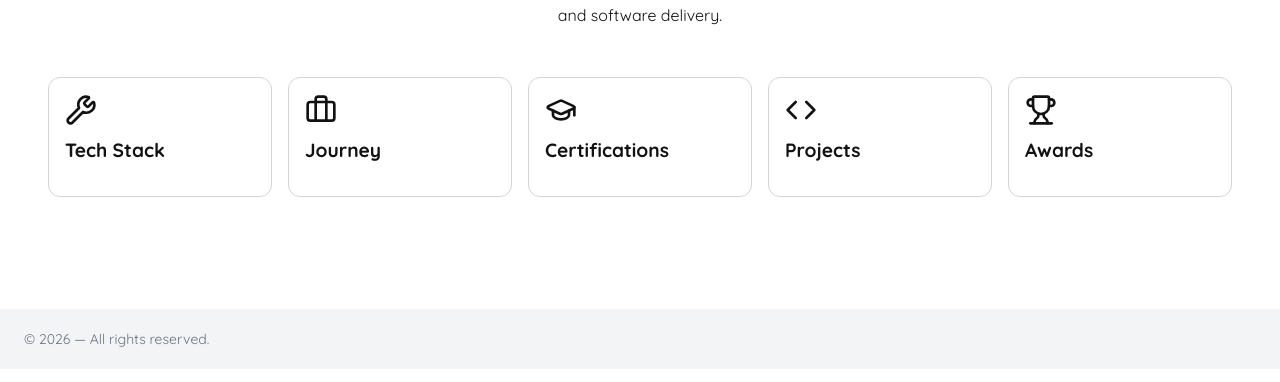
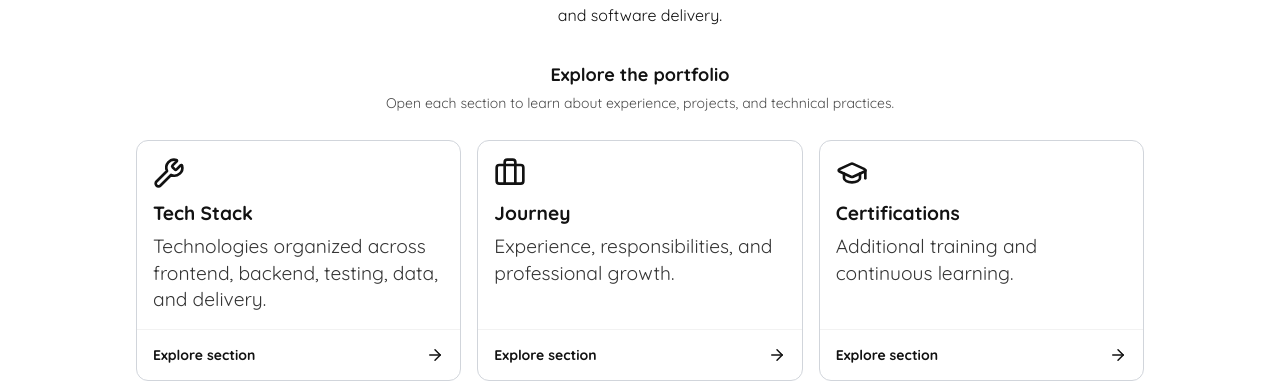
Before and after one commit to Baldacine/react-clean-frontend, a React (Vite) app: page / in a window 1280 px wide. Shown: the part 431-813 px from the top of the page. Built offline with nearby package versions, Linux system fonts and the light colour scheme; no server answers.

Commit message:
feat: make portfolio cards more intuitive

```diff
--- a/src/assets/locales/en/translation.json
+++ b/src/assets/locales/en/translation.json
@@ -23,6 +23,18 @@
             "Certifications": "Certifications",
             "Projects": "Projects",
             "Awards": "Awards"
+        },
+        "section_descriptions": {
+            "TechStack": "Technologies organized across frontend, backend, testing, data, and delivery.",
+            "Journey": "Experience, responsibilities, and professional growth.",
+            "Certifications": "Additional training and continuous learning.",
+            "Projects": "Full Stack cases, frontend architecture, and professional projects.",
+            "Awards": "Recognition, initiatives, and relevant contributions."
+        },
+        "navigation": {
+            "title": "Explore the portfolio",
+            "subtitle": "Open each section to learn about experience, projects, and technical practices.",
+            "explore": "Explore section"
         },
         "modal": {
             "close": "Close",
@@ -144,6 +156,13 @@
             ],
             "use_cases": {
                 "view_project": "View project",
+                "view_repository": "View on GitHub",
+                "view_details": "View details",
+                "repository_label": "Public repository",
+                "buu_category": "SaaS product · Web and Mobile",
+                "clean_architecture_category": "Technical project · Frontend",
+                "stars": "{{count}} stars",
+                "forks": "{{count}} forks",
                 "buu_desc": "Full Stack SaaS scheduling platform for Web and Mobile, built with React, React Native, Node.js, TypeScript, PostgreSQL, and REST APIs. Work covered the complete product cycle: frontend, mobile, backend, database, infrastructure, integrations, CI/CD, and continuous product evolution.",
                 "clean_architecture_desc": "Frontend architecture portfolio built with React 19 and TypeScript. It demonstrates feature-based organization, clear boundaries, server-state management with React Query, client-state management with Zustand, internationalization, accessible components, and behavior-focused tests with Vitest and React Testing Library.",
                 "other_desc": "Strategic dashboards and real-time KPIs.",
--- a/src/assets/locales/es/translation.json
+++ b/src/assets/locales/es/translation.json
@@ -23,6 +23,18 @@
             "Certifications": "Certificaciones",
             "Projects": "Proyectos",
             "Awards": "Premios"
+        },
+        "section_descriptions": {
+            "TechStack": "Tecnologías organizadas por frontend, backend, pruebas, datos y delivery.",
+            "Journey": "Experiencia, responsabilidades y evolución profesional.",
+            "Certifications": "Formación complementaria y aprendizaje continuo.",
+            "Projects": "Casos Full Stack, arquitectura frontend y proyectos profesionales.",
+            "Awards": "Reconocimientos, iniciativas y contribuciones relevantes."
+        },
+        "navigation": {
+            "title": "Explora el portafolio",
+            "subtitle": "Accede a cada sección para conocer experiencias, proyectos y prácticas técnicas.",
+            "explore": "Explorar sección"
         },
         "modal": {
             "close": "Cerrar",
@@ -144,6 +156,13 @@
             ],
             "use_cases": {
                 "view_project": "Ver proyecto",
+                "view_repository": "Ver en GitHub",
+                "view_details": "Ver detalles",
+                "repository_label": "Repositorio público",
+                "buu_category": "Producto SaaS · Web y Mobile",
+                "clean_architecture_category": "Proyecto técnico · Frontend",
+                "stars": "{{count}} estrellas",
+                "forks": "{{count}} forks",
                 "buu_desc": "SaaS Full Stack de agendamiento para Web y Mobile, construido con React, React Native, Node.js, TypeScript, PostgreSQL y REST APIs. El trabajo cubrió el ciclo completo del producto: frontend, mobile, backend, base de datos, infraestructura, integraciones, CI/CD y evolución continua del producto.",
                 "clean_architecture_desc": "Portafolio de arquitectura frontend desarrollado con React 19 y TypeScript. Demuestra organización por features, separación clara de responsabilidades, estado del servidor con React Query, estado del cliente con Zustand, internacionalización, componentes accesibles y pruebas de comportamiento con Vitest y React Testing Library.",
                 "other_desc": "Dashboards estratégicos y KPIs en tiempo real.",
--- a/src/assets/locales/pt/translation.json
+++ b/src/assets/locales/pt/translation.json
@@ -23,6 +23,18 @@
             "Certifications": "Certificações",
             "Projects": "Projetos",
             "Awards": "Prêmios"
+        },
+        "section_descriptions": {
+            "TechStack": "Tecnologias organizadas por frontend, backend, testes, dados e delivery.",
+            "Journey": "Experiências, responsabilidades e evolução profissional.",
+            "Certifications": "Formação complementar e aprendizado contínuo.",
+            "Projects": "Cases Full Stack, arquitetura frontend e projetos profissionais.",
+            "Awards": "Reconhecimentos, iniciativas e contribuições relevantes."
+        },
+        "navigation": {
+            "title": "Explore o portfólio",
+            "subtitle": "Acesse cada seção para conhecer experiências, projetos e práticas técnicas.",
+            "explore": "Explorar seção"
         },
         "modal": {
             "close": "Fechar",
@@ -146,6 +158,13 @@
                 "title": "Experiência em Projetos Enterprise",
                 "subtitle": "Seleção de projetos relevantes em que colaborei durante a minha carreira.",
                 "view_project": "Ver projeto",
+                "view_repository": "Ver no GitHub",
+                "view_details": "Ver detalhes",
+                "repository_label": "Repositório público",
+                "buu_category": "Produto SaaS · Web e Mobile",
+                "clean_architecture_category": "Projeto técnico · Frontend",
+                "stars": "{{count}} estrelas",
+                "forks": "{{count}} forks",
                 "buu_desc": "SaaS Full Stack de agendamento para Web e Mobile, construído com React, React Native, Node.js, TypeScript, PostgreSQL e REST APIs. A atuação cobriu o ciclo completo do produto: frontend, mobile, backend, banco de dados, infraestrutura, integrações, CI/CD e evolução contínua do produto.",
                 "clean_architecture_desc": "Portfólio de arquitetura frontend desenvolvido com React 19 e TypeScript. Demonstra organização por features, separação clara de responsabilidades, estado de servidor com React Query, estado de cliente com Zustand, internacionalização, componentes acessíveis e testes de comportamento com Vitest e React Testing Library.",
                 "other_desc": "Dashboards estratégicos e KPIs em tempo real.",
--- a/src/features/portfolio/components/GithubStats.tsx
+++ b/src/features/portfolio/components/GithubStats.tsx
@@ -19,6 +19,7 @@ export const RepoCardHeader = styled.div`
   display: flex;
   justify-content: space-between;
   align-items: flex-start;
+  gap: ${({ theme }) => theme.spacing.sm};
   margin-bottom: 8px;
 
   strong {
@@ -27,13 +28,32 @@ export const RepoCardHeader = styled.div`
     font-weight: ${({ theme }) => theme.typography.fontWeights.bold};
   }
 
-  .external-link-icon {
+`;
+
+export const RepoIdentity = styled.div`
+  display: flex;
+  flex-direction: column;
+  gap: 4px;
+  min-width: 0;
+`;
+
+export const RepositoryLabel = styled.span`
   color: ${({ theme }) => theme.colors.gray500};
-    transition: color 0.2s;
-    &:hover {
+  font-size: ${({ theme }) => theme.typography.fontSizes.xs};
+  font-weight: ${({ theme }) => theme.typography.fontWeights.bold};
+  letter-spacing: 0.04em;
+  text-transform: uppercase;
+`;
+
+export const CardLinkHint = styled.span`
+  display: inline-flex;
+  flex-shrink: 0;
+  align-items: center;
+  gap: 4px;
   color: ${({ theme }) => theme.colors.primary};
-    }
-  }
+  font-size: ${({ theme }) => theme.typography.fontSizes.xs};
+  font-weight: ${({ theme }) => theme.typography.fontWeights.bold};
+  white-space: nowrap;
 `;
 
 export const RepoCard = styled.a`
@@ -133,7 +153,11 @@ export function GithubStats() {
 
   return (
     <RepoGrid>
-      {visibleRepositories?.map((repo) => (
+      {visibleRepositories?.map((repo) => {
+        const hasRepositoryStats =
+          repo.stargazers_count > 0 || repo.forks_count > 0;
+
+        return (
           <RepoCard
             key={repo.id}
             href={repo.html_url}
@@ -142,13 +166,20 @@ export function GithubStats() {
           >
             <div>
               <RepoCardHeader>
+                <RepoIdentity>
+                  <RepositoryLabel>
+                    {t(
+                      "portfolio.sections_content.use_cases.repository_label",
+                    )}
+                  </RepositoryLabel>
                   <strong>{repo.name}</strong>
-              <span
-                className="external-link-icon"
-                aria-hidden="true"
-              >
-                <ExternalLink size={16} />
-              </span>
+                </RepoIdentity>
+                <CardLinkHint aria-hidden="true">
+                  {t(
+                    "portfolio.sections_content.use_cases.view_repository",
+                  )}
+                  <ExternalLink size={14} />
+                </CardLinkHint>
               </RepoCardHeader>
               <p>
                 {repo.description ||
@@ -158,17 +189,36 @@ export function GithubStats() {
 
             <footer>
               <span className="language">{repo.language || "Code"}</span>
+              {hasRepositoryStats && (
                 <div className="stats">
-              <span>
-                <Star size={14} /> {repo.stargazers_count}
+                  {repo.stargazers_count > 0 && (
+                    <span
+                      aria-label={t(
+                        "portfolio.sections_content.use_cases.stars",
+                        { count: repo.stargazers_count },
+                      )}
+                    >
+                      <Star size={14} aria-hidden="true" />
+                      {repo.stargazers_count}
                     </span>
-              <span>
-                <GitFork size={14} /> {repo.forks_count}
+                  )}
+                  {repo.forks_count > 0 && (
+                    <span
+                      aria-label={t(
+                        "portfolio.sections_content.use_cases.forks",
+                        { count: repo.forks_count },
+                      )}
+                    >
+                      <GitFork size={14} aria-hidden="true" />
+                      {repo.forks_count}
                     </span>
+                  )}
                 </div>
+              )}
             </footer>
           </RepoCard>
-      ))}
+        );
+      })}
     </RepoGrid>
   );
 }
--- a/src/features/portfolio/components/UseCaseSection.tsx
+++ b/src/features/portfolio/components/UseCaseSection.tsx
@@ -3,12 +3,18 @@ import { Apple, ExternalLink, Github, PlayCircle } from "lucide-react";
 import { Button } from "@/shared/components/Button/Button";
 import { useTranslation } from "react-i18next";
 import type { ProfessionalExperience, Project } from "../types";
-import { GithubStats, RepoCard, RepoCardHeader } from "./GithubStats";
+import {
+  CardLinkHint,
+  GithubStats,
+  RepoCard,
+  RepoCardHeader,
+} from "./GithubStats";
 
 const projects: Project[] = [
   {
     name: "Buu Agenda",
     link: "https://buuapp.com.br/",
+    categoryKey: "portfolio.sections_content.use_cases.buu_category",
     descKey: "portfolio.sections_content.use_cases.buu_desc",
     iosLink: "https://apps.apple.com/br/app/buu/id6749398692",
     androidLink:
@@ -30,6 +36,8 @@ const projects: Project[] = [
   {
     name: "React Clean Architecture",
     link: "https://github.com/Baldacine/react-clean-frontend",
+    categoryKey:
+      "portfolio.sections_content.use_cases.clean_architecture_category",
     descKey: "portfolio.sections_content.use_cases.clean_architecture_desc",
     stacks: [
       "React 19",
@@ -134,27 +142,56 @@ const SectionTitle = styled.h3`
 const ProjectList = styled.ul`
   list-style: none;
   padding: 0;
-  display: flex;
-  flex-direction: column;
-  gap: 16px;
+  display: grid;
+  grid-template-columns: repeat(auto-fit, minmax(min(100%, 320px), 1fr));
+  gap: ${({ theme }) => theme.spacing.md};
 `;
 
 const ProjectItem = styled.li`
   display: flex;
   flex-direction: column;
-  gap: 8px;
+  gap: ${({ theme }) => theme.spacing.sm};
+  padding: ${({ theme }) => theme.spacing.md};
+  border: 1px solid ${({ theme }) => theme.colors.gray300}66;
+  border-radius: ${({ theme }) => theme.borderRadius.lg};
+  background: ${({ theme }) => theme.colors.background};
 `;
 
 const ProjectHeader = styled.div`
   display: flex;
   justify-content: space-between;
-  align-items: center;
+  align-items: flex-start;
+  gap: ${({ theme }) => theme.spacing.sm};
+
+  button {
+    flex-shrink: 0;
+  }
+`;
+
+const ProjectIdentity = styled.div`
+  display: flex;
+  flex-direction: column;
+  gap: 4px;
+
+  strong {
+    color: ${({ theme }) => theme.colors.primary};
+    font-size: ${({ theme }) => theme.typography.fontSizes.md};
+  }
+`;
+
+const ProjectCategory = styled.span`
+  color: ${({ theme }) => theme.colors.gray500};
+  font-size: ${({ theme }) => theme.typography.fontSizes.xs};
+  font-weight: ${({ theme }) => theme.typography.fontWeights.bold};
+  letter-spacing: 0.04em;
+  text-transform: uppercase;
 `;
 
 const ProjectDescription = styled.p`
   font-size: ${({ theme }) => theme.typography.fontSizes.sm};
   opacity: 0.8;
   margin: 0;
+  line-height: ${({ theme }) => theme.typography.lineHeights.relaxed};
 `;
 
 const StoreButtons = styled.div`
@@ -235,7 +272,10 @@ export const UseCaseSection = () => {
           {projects.map((project) => (
             <ProjectItem key={project.name}>
               <ProjectHeader>
-                <strong>{project.name}</strong>
+                <ProjectIdentity>
+                  <ProjectCategory>{t(project.categoryKey)}</ProjectCategory>
+                  <strong>{project.name}</strong>
+                </ProjectIdentity>
                 <Button
                   variant="outline"
                   size="small"
@@ -243,7 +283,7 @@ export const UseCaseSection = () => {
                     window.open(project.link, "_blank", "noopener,noreferrer")
                   }
                 >
-                  <ExternalLink size={14} />
+                  <ExternalLink size={14} aria-hidden="true" />
                   {t("portfolio.sections_content.use_cases.view_project")}
                 </Button>
               </ProjectHeader>
@@ -260,7 +300,7 @@ export const UseCaseSection = () => {
                       size="small"
                       onClick={() => window.open(project.iosLink, "_blank")}
                     >
-                      <Apple size={14} />
+                      <Apple size={14} aria-hidden="true" />
                       App Store
                     </Button>
                   )}
@@ -271,7 +311,7 @@ export const UseCaseSection = () => {
                       size="small"
                       onClick={() => window.open(project.androidLink, "_blank")}
                     >
-                      <PlayCircle size={14} />
+                      <PlayCircle size={14} aria-hidden="true" />
                       Google Play
                     </Button>
                   )}
@@ -318,9 +358,10 @@ export const UseCaseSection = () => {
               <RepoCardHeader>
                 <strong>{getProjectName(project.name, t)}</strong>
                 {project.androidLink && (
-                  <span className="external-link-icon" aria-hidden="true">
-                    <ExternalLink size={16} />
-                  </span>
+                  <CardLinkHint aria-hidden="true">
+                    {t("portfolio.sections_content.use_cases.view_details")}
+                    <ExternalLink size={14} />
+                  </CardLinkHint>
                 )}
               </RepoCardHeader>
 
--- a/src/features/portfolio/page/index.tsx
+++ b/src/features/portfolio/page/index.tsx
@@ -2,12 +2,21 @@ import React, { useState } from "react";
 import { useTranslation, Trans } from "react-i18next";
 import type { PortfolioSection } from "../types";
 import { Card } from "@/shared/components/Card/Card";
-import { Container, Header, NavButtons, SocialActions } from "./styles";
+import {
+  Container,
+  Header,
+  NavigationAction,
+  NavigationIntro,
+  NavButtons,
+  PortfolioNavigation,
+  SocialActions,
+} from "./styles";
 import profilePhoto from "@/assets/img/profile.jpg";
 import { Modal } from "@/shared/components/Modal/Modal";
 import { SectionContent } from "../components/SectionContent";
 import { Button } from "@/shared/components/Button/Button";
 import {
+  ArrowRight,
   Briefcase,
   Code,
   Github,
@@ -107,23 +116,36 @@ export const Portfolio: React.FC = () => {
         </p>
       </Header>
 
+      <PortfolioNavigation aria-labelledby="portfolio-navigation-title">
+        <NavigationIntro>
+          <h2 id="portfolio-navigation-title">
+            {t("portfolio.navigation.title")}
+          </h2>
+          <p>{t("portfolio.navigation.subtitle")}</p>
+        </NavigationIntro>
+
         <NavButtons>
           {sections.map((s) => (
             <Card
               key={s}
-            variant={section === s ? "primary" : "outline"}
+              variant={isModalOpen && section === s ? "primary" : "outline"}
               icon={sectionIcons[s]}
               title={t(`portfolio.sections.${s}`)}
+              description={t(`portfolio.section_descriptions.${s}`)}
+              footer={
+                <NavigationAction aria-hidden="true">
+                  {t("portfolio.navigation.explore")}
+                  <ArrowRight size={18} />
+                </NavigationAction>
+              }
+              aria-label={t(`portfolio.sections.${s}`)}
               onClick={() => handleSectionChange(s)}
               width="100%"
               minWidth="150px"
-            style={{
-              flex: "1 1 200px",
-              maxWidth: "300px",
-            }}
             />
           ))}
         </NavButtons>
+      </PortfolioNavigation>
 
       <Modal
         isOpen={isModalOpen}
--- a/src/features/portfolio/page/styles.tsx
+++ b/src/features/portfolio/page/styles.tsx
@@ -33,19 +33,51 @@ export const Header = styled.header`
 `;
 
 export const NavButtons = styled.div`
-  display: flex;
-  flex-direction: row;
-  flex-wrap: wrap;
-  justify-content: center;
+  display: grid;
+  grid-template-columns: repeat(auto-fit, minmax(min(100%, 260px), 1fr));
   gap: ${({ theme }) => theme.spacing.md};
   width: 100%;
   padding: ${({ theme }) => theme.spacing.md};
   overflow: visible;
 
   @media (max-width: 480px) {
+    grid-template-columns: 1fr;
     gap: ${({ theme }) => theme.spacing.sm};
     padding: ${({ theme }) => theme.spacing.sm};
   }
+`;
+
+export const PortfolioNavigation = styled.section`
+  max-width: 1040px;
+  margin: 0 auto;
+`;
+
+export const NavigationIntro = styled.div`
+  max-width: 640px;
+  margin: 0 auto ${({ theme }) => theme.spacing.sm};
+  text-align: center;
+
+  h2 {
+    margin: 0 0 ${({ theme }) => theme.spacing.xs};
+    font-size: ${({ theme }) => theme.typography.fontSizes.lg};
+  }
+
+  p {
+    margin: 0;
+    color: ${({ theme }) => theme.colors.text};
+    font-size: ${({ theme }) => theme.typography.fontSizes.sm};
+    line-height: ${({ theme }) => theme.typography.lineHeights.relaxed};
+    opacity: 0.75;
+  }
+`;
+
+export const NavigationAction = styled.span`
+  display: flex;
+  align-items: center;
+  justify-content: space-between;
+  width: 100%;
+  font-size: ${({ theme }) => theme.typography.fontSizes.sm};
+  font-weight: ${({ theme }) => theme.typography.fontWeights.bold};
 `;
 
 export const Section = styled.section`
--- a/src/features/portfolio/types.ts
+++ b/src/features/portfolio/types.ts
@@ -8,6 +8,7 @@ export type PortfolioSection =
 export type Project = {
     name: string;
     link: string;
+    categoryKey: string;
     descKey: string;
     iosLink?: string;
     androidLink?: string;
```
Also changed, not shown: 2 other files (tests, documents, lock files or other folders). Lines whose indentation alone changed are shown as unchanged.
